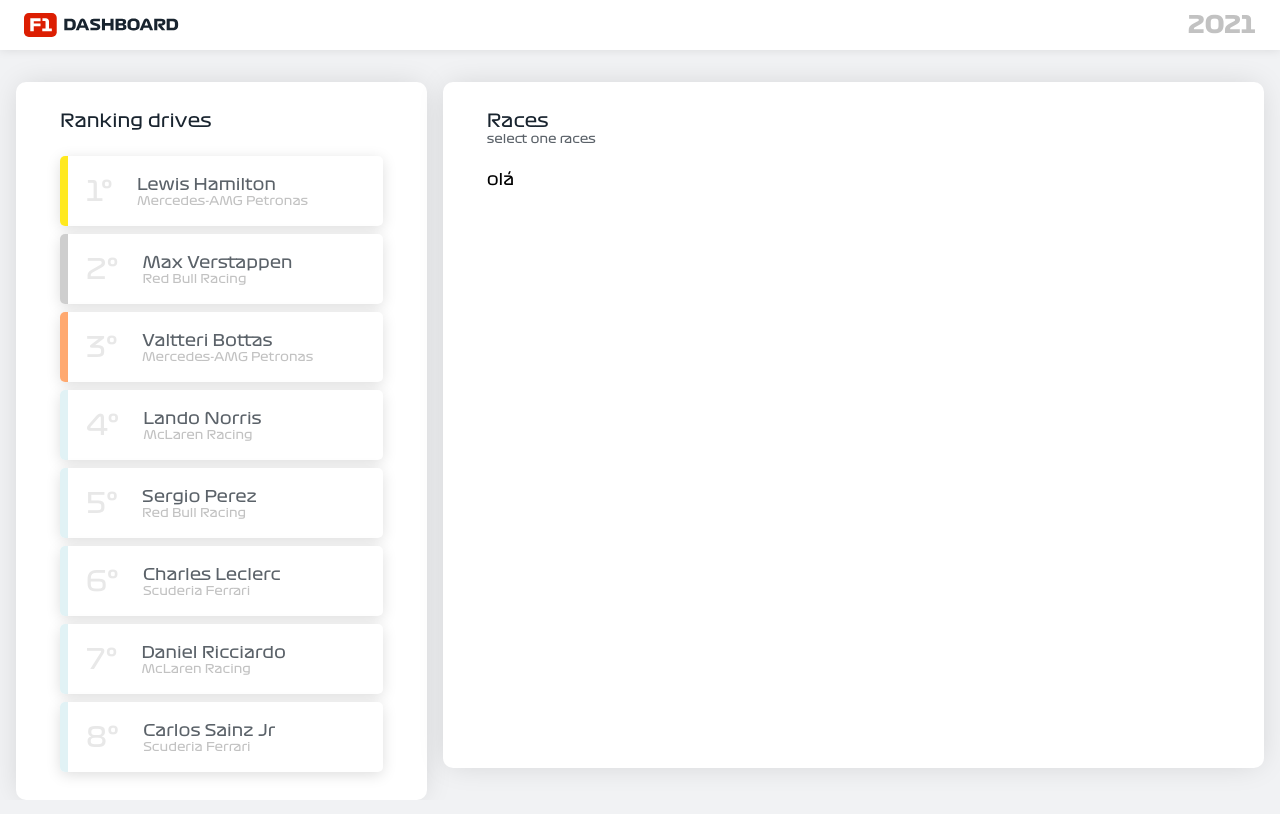
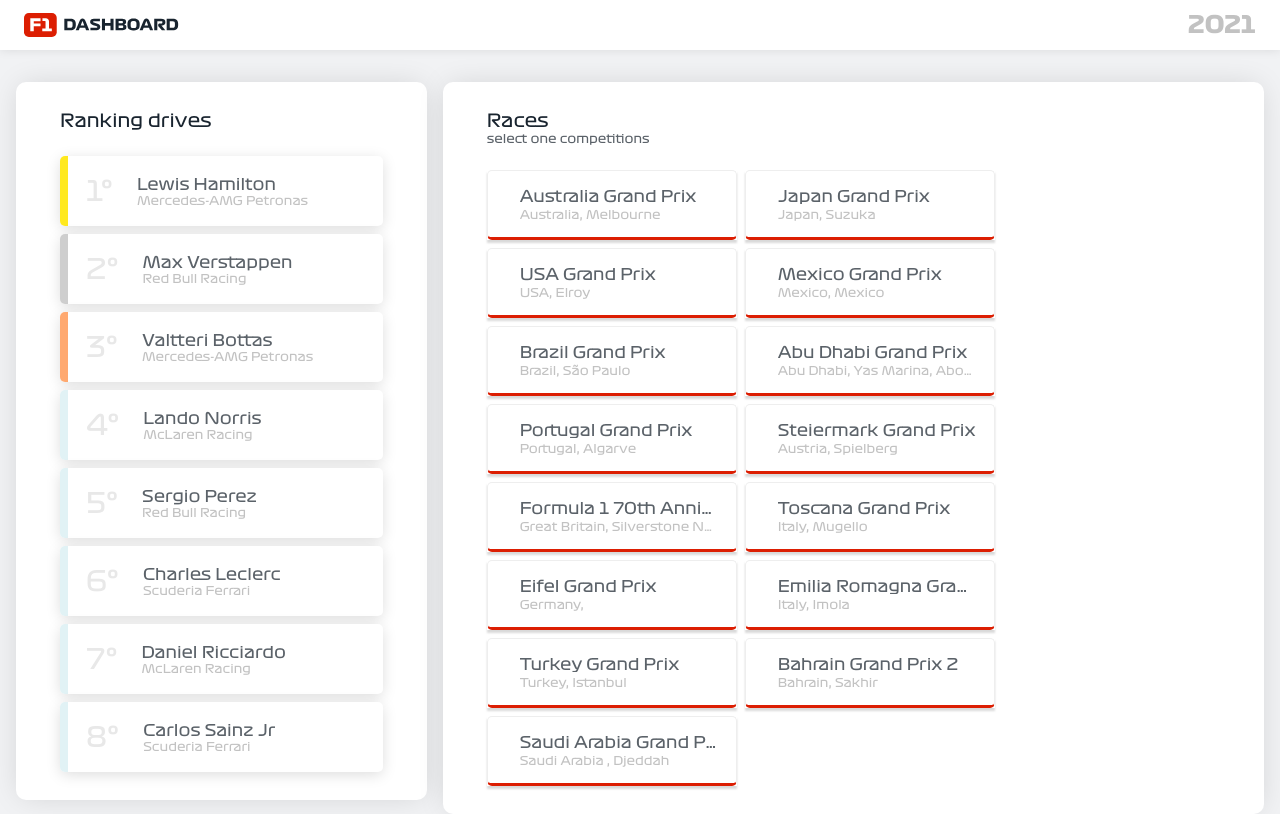
Before and after one commit to LuanMiqueias/f1-dashboard, a Next.js app: page /dashboard in a window 1280 px wide. Built offline with nearby package versions, Linux system fonts and the light colour scheme.

Commit message:
Criando componente Competitions

```diff
--- /dev/null
+++ b/src/components/CardCompetition/CardCompetition.tsx
@@ -0,0 +1,26 @@
+import Card from "../Card";
+import styles from "./style.module.css";
+
+interface PropsDrives {
+  id: number;
+  name: string;
+  location: {
+    country: string;
+    city: string;
+  };
+}
+
+const CardCompetition = ({ id, name, location }: PropsDrives) => {
+  return (
+    <div className={styles.card_competition}>
+      <div className={styles.content_card_competition}>
+        <h2>{name}</h2>
+        <p>
+          {location.country}, {location.city}
+        </p>
+      </div>
+    </div>
+  );
+};
+
+export default CardCompetition;
--- /dev/null
+++ b/src/components/CardCompetition/style.module.css
@@ -0,0 +1,50 @@
+
+.card_competition{
+  width: 100%;
+  max-width: 250px;
+  transition: all .2s;
+  box-shadow: 0px 3px 2px rgba(0, 0, 0, 0.15);
+
+}
+.card_competition:hover{
+  transition: all .07s;
+  transform: translateY(-5px);
+  box-shadow: 0px 3px 4px 1px rgba(0, 0, 0, 0.2);
+
+}
+.content_card_competition{
+  width: 100%;
+  height: 70px;
+  display: flex;
+  align-items: flex-start;
+  justify-content: center;
+  flex-direction: column;
+  gap:4px;
+  padding: 1rem 2rem;
+  border-radius: 5px;
+  cursor: pointer;
+  background: var(--white);
+  position: relative;
+  user-select: none;
+  border:1px solid rgb(238, 238, 238);
+  border-bottom: 3px solid var(--primary-color);
+}
+
+.content_card_competition h2{
+  font-weight: 400;
+  font-size: 1rem;
+  color:var(--sub-title);
+  max-width: 200px;
+  text-overflow: ellipsis;
+  white-space: nowrap;
+  overflow: hidden;
+}
+.content_card_competition p{
+  font-weight: 400;
+  font-size: .75rem;
+  color:var(--text-light);
+  max-width: 200px;
+  text-overflow: ellipsis;
+  white-space: nowrap;
+  overflow: hidden;
+}
--- /dev/null
+++ b/src/components/Competitions/Competitions.tsx
@@ -0,0 +1,32 @@
+import Card from "../Card";
+import CardCompetition from "../CardCompetition/CardCompetition";
+import styles from "./style.module.css";
+
+interface PropsDrives {
+  id: number;
+  name: string;
+  location: {
+    country: string;
+    city: string;
+  };
+}
+interface IData {
+  data: PropsDrives[];
+}
+const Competitions = ({ data }: IData) => {
+  return (
+    <div className={styles.container}>
+      {data.map((item) => {
+        return (
+          <CardCompetition
+            id={item.id}
+            name={item.name}
+            location={item.location}
+          />
+        );
+      })}
+    </div>
+  );
+};
+
+export default Competitions;
--- /dev/null
+++ b/src/components/Competitions/style.module.css
@@ -0,0 +1,7 @@
+.container{
+  display: flex;
+  align-items: flex-start;
+  justify-content: flex-start;
+  flex-wrap: wrap;
+  gap:8px;
+}
--- a/src/pages/dashboard.tsx
+++ b/src/pages/dashboard.tsx
@@ -4,6 +4,7 @@ import Header from "../components/Header";
 import styles from "../styles/pages/Dashboard.module.css";
 import RankingDrives from "../components/RankingDrives/RankingDrives";
 import Head from "next/head";
+import Competitions from "../components/Competitions/Competitions";
 const fakeData = [
   {
     position: 1,
@@ -142,6 +143,128 @@ const fakeData = [
     season: 2021,
   },
 ];
+const fakeCompetitions = [
+  {
+    id: 1,
+    name: "Australia Grand Prix",
+    location: {
+      country: "Australia",
+      city: "Melbourne",
+    },
+  },
+  {
+    id: 19,
+    name: "Japan Grand Prix",
+    location: {
+      country: "Japan",
+      city: "Suzuka",
+    },
+  },
+  {
+    id: 20,
+    name: "USA Grand Prix",
+    location: {
+      country: "USA",
+      city: "Elroy",
+    },
+  },
+  {
+    id: 21,
+    name: "Mexico Grand Prix",
+    location: {
+      country: "Mexico",
+      city: "Mexico",
+    },
+  },
+  {
+    id: 22,
+    name: "Brazil Grand Prix",
+    location: {
+      country: "Brazil",
+      city: "São Paulo",
+    },
+  },
+  {
+    id: 23,
+    name: "Abu Dhabi Grand Prix",
+    location: {
+      country: "Abu Dhabi",
+      city: "Yas Marina, Abou Dabi ",
+    },
+  },
+  {
+    id: 24,
+    name: "Portugal Grand Prix",
+    location: {
+      country: "Portugal",
+      city: "Algarve",
+    },
+  },
+  {
+    id: 25,
+    name: "Steiermark Grand Prix",
+    location: {
+      country: "Austria",
+      city: " Spielberg",
+    },
+  },
+  {
+    id: 26,
+    name: "Formula 1 70th Anniversary Grand Prix",
+    location: {
+      country: "Great Britain",
+      city: "Silverstone Northamptonshire",
+    },
+  },
+  {
+    id: 27,
+    name: "Toscana Grand Prix",
+    location: {
+      country: "Italy",
+      city: "Mugello",
+    },
+  },
+  {
+    id: 28,
+    name: "Eifel Grand Prix",
+    location: {
+      country: "Germany",
+      city: null,
+    },
+  },
+  {
+    id: 29,
+    name: "Emilia Romagna Grand Prix",
+    location: {
+      country: "Italy",
+      city: "Imola",
+    },
+  },
+  {
+    id: 30,
+    name: "Turkey Grand Prix",
+    location: {
+      country: "Turkey",
+      city: "Istanbul",
+    },
+  },
+  {
+    id: 31,
+    name: "Bahrain Grand Prix 2",
+    location: {
+      country: "Bahrain",
+      city: "Sakhir",
+    },
+  },
+  {
+    id: 32,
+    name: "Saudi Arabia Grand Prix",
+    location: {
+      country: "Saudi Arabia ",
+      city: "Djeddah",
+    },
+  },
+];
 const Dashboard = () => {
   return (
     <>
@@ -151,8 +274,8 @@ const Dashboard = () => {
           <Box title="Ranking drives">
             <RankingDrives data={fakeData} />
           </Box>
-          <Box title="Races" description="select one races">
-            olá
+          <Box title="Races" description="select one competitions">
+            <Competitions data={fakeCompetitions} />
           </Box>
         </div>
       </div>
--- a/src/styles/globals.css
+++ b/src/styles/globals.css
@@ -27,7 +27,7 @@
   --sub-title:#5B6269;
   --text:#999DA1;
   --text-light:#c2c2c2;
-  --text-extraLight:#E8E8E8
+  --text-extraLight:#E8E8E8;
 }
 html,
 body {
```
